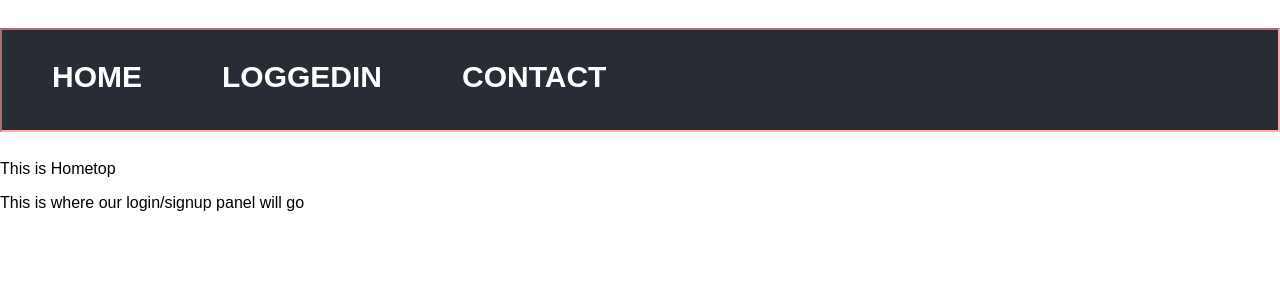
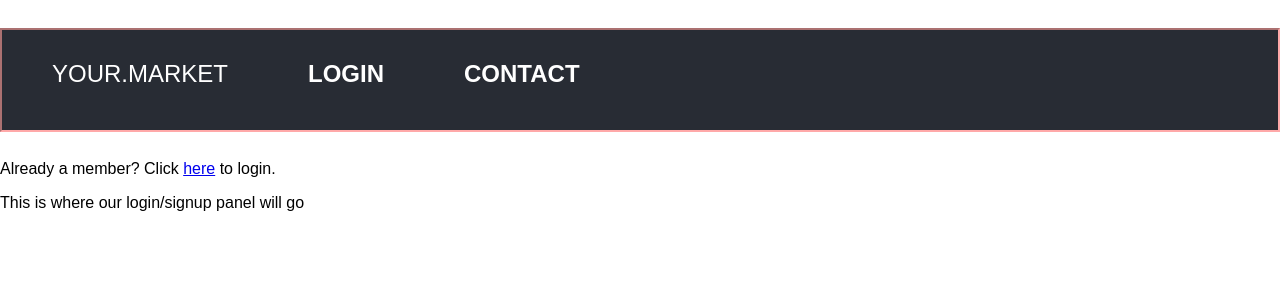
Before and after one commit to amgava/therandomsamaritans, a React (Create React App) app in the folder client/: page / in a window 1280 px wide. Shown: the top 300 px of the page. Built offline with nearby package versions, Linux system fonts and the light colour scheme.

Commit message:
prebranch push

```diff
--- a/client/src/components/Navbar/Navbar.css
+++ b/client/src/components/Navbar/Navbar.css
@@ -18,14 +18,13 @@
     margin-left: 5px;
     margin-right: 5px;
     padding: 20px;
-    font-size: calc(14px + 2vmin);
-    text-align: center;
+    font-size: calc(8px + 2vmin);
   }
 
-  A { color: white }
+  A.menuLink { color: white }
 
-  A:link { text-decoration: none; padding: 15px;}
+  A:link.menuLink { text-decoration: none; padding: 15px;}
 
-  A:active { text-decoration: none; }
+  A:active.menuLink { text-decoration: none; }
 
-  A:hover { color: black; text-decoration: none; background-color: rgb(197, 197, 197); border-radius: calc(8px + 2vmin); border-color: black; border-width: 1px; }
+  A:hover.menuLink { color: black; text-decoration: none; background-color: rgb(197, 197, 197); border-radius: calc(8px + 2vmin); border-color: black; border-width: 1px; }
--- a/client/src/components/Navbar/contactLink/contactLink.js
+++ b/client/src/components/Navbar/contactLink/contactLink.js
@@ -5,7 +5,7 @@ import "../Navbar.css";
 function contactLink() {
     return (
         <li className="nav-item menuLink">
-        <Link to={'/contact'}><strong>Contact</strong></Link>
+        <Link to={'/contact'} className="menuLink"><strong>Contact</strong></Link>
         </li>
     );
 }
--- a/client/src/components/Navbar/homeLink/homeLink.js
+++ b/client/src/components/Navbar/homeLink/homeLink.js
@@ -5,7 +5,7 @@ import "../Navbar.css";
 function homeLink() {
     return (
         <li className="nav-item menuLink">
-        <Link to={'/'}><strong>Home</strong></Link>
+        <Link to={'/'} className="menuLink">your.market</Link>
         </li>
     );
 }
--- a/client/src/components/Navbar/loggedinLink/loggedinLink.js
+++ b/client/src/components/Navbar/loggedinLink/loggedinLink.js
@@ -5,7 +5,7 @@ import "../Navbar.css";
 function loggedinLink() {
     return (
         <li className="nav-item menuLink">
-        <Link to={'/Loggedin'}><strong>LoggedIn</strong></Link>
+        <Link to={'/Loggedin'} className="menuLink"><strong>Login</strong></Link>
         </li>
     );
 }
--- a/client/src/pages/Home/Hometop.js
+++ b/client/src/pages/Home/Hometop.js
@@ -1,10 +1,11 @@
 import React from 'react';
+import { Link } from "react-router-dom";
 import "./Home.css";
 
 function Hometop() {
     return (
         <div className="wrapper">
-            <p>This is Hometop</p>
+            <p>Already a member? Click <Link to={'/login'}>here</Link> to login.</p>
         </div>
     );
 }
--- a/client/src/pages/Loggedin/Loggedin.js
+++ b/client/src/pages/Loggedin/Loggedin.js
@@ -1,6 +1,5 @@
 import React from 'react';
 import { BrowserRouter as Router, Route } from "react-router-dom";
-import Navbar from "../../components/Navbar/Navbar";
 import Userok from "./Userok";
 import Makepost from "./Makepost";
 import Searchpost from "./Searchpost";
@@ -10,7 +9,6 @@ function Loggedin() {
     return (
         <Router>
             <div className="wrapper">
-                <Navbar />
                 {/* Make Post Page */}
                 <Route exact={true} path="/userok" component={Userok} />
                 {/* Make Post Page */}
```
